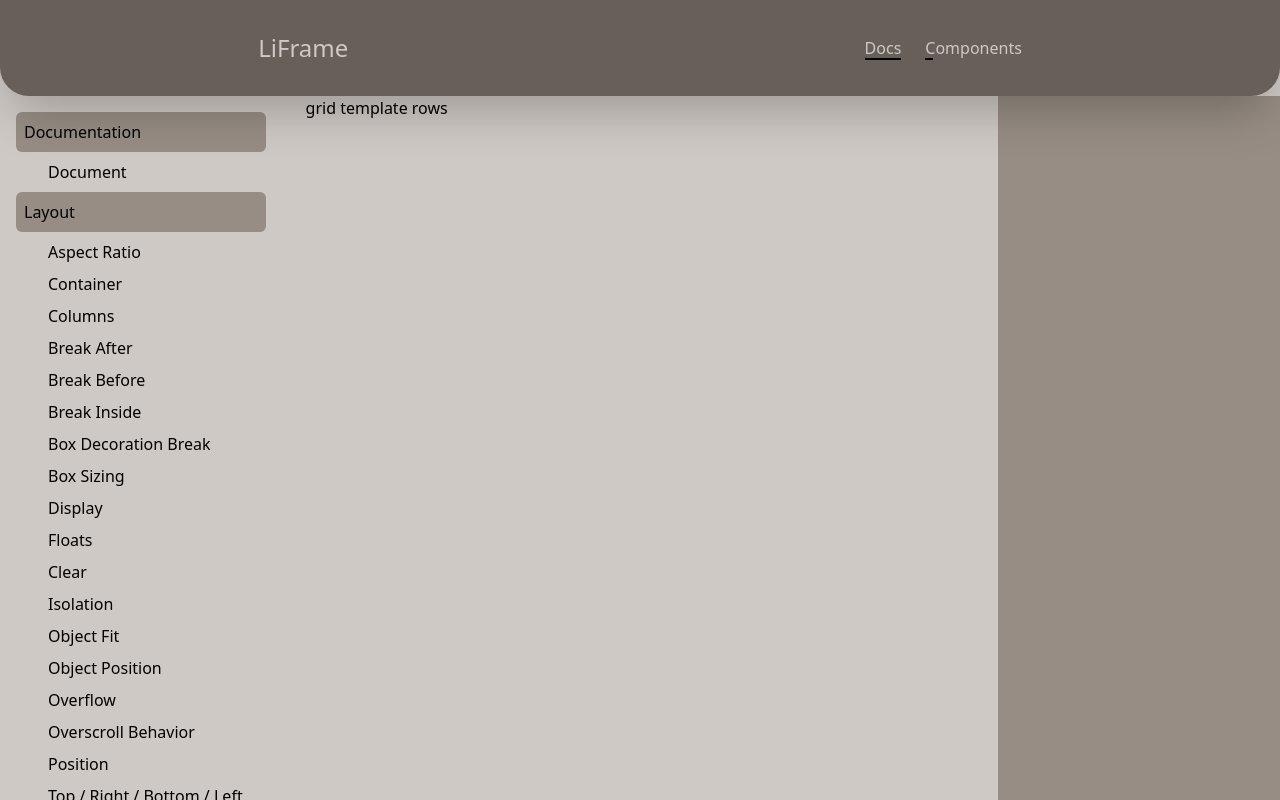
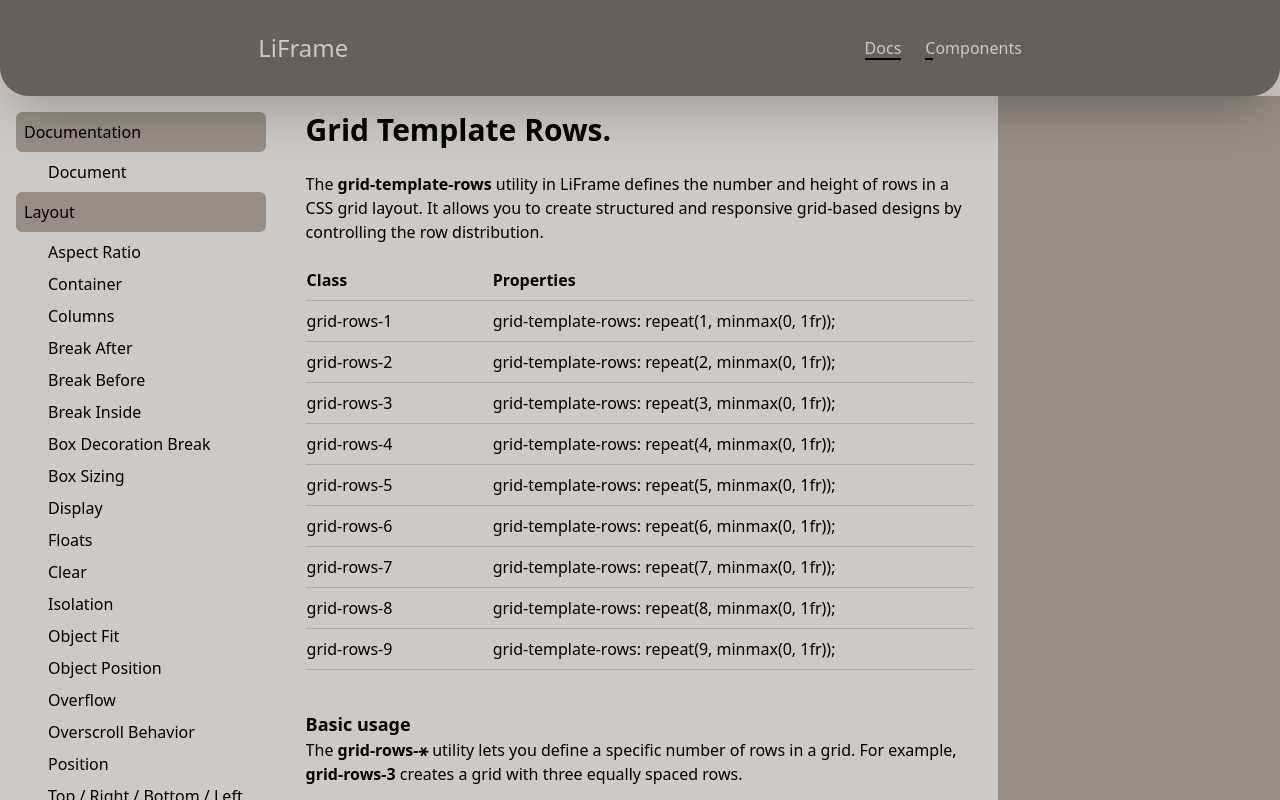
Before and after one commit to biswajitbesra/LiFrame, a React (Vite) app: page /docs/grid-template-rows in a window 1280 px wide. Built offline with nearby package versions, Linux system fonts and the light colour scheme.

Commit message:
Page added

```diff
--- a/src/components/Pages/Flex&Grid/GridTemplateRows.jsx
+++ b/src/components/Pages/Flex&Grid/GridTemplateRows.jsx
@@ -2,8 +2,88 @@
 
 function GridTemplateRows() {
     return (
-        <div>
-            grid template rows
+        <div className='h-full overflow-scroll'>
+            <h1 className='text-3xl font-semibold mt-4 mb-6'>Grid Template Rows.</h1>
+            <p className='mb-4'>The <span className='font-semibold'>grid-template-rows</span> utility in LiFrame defines the number and height of rows in a CSS grid layout. It allows you to create structured and responsive grid-based designs by controlling the row distribution.</p>
+
+            <section className='mb-7 h-3/5 overflow-y-scroll'>
+                <table className='w-full'>
+                    <thead className='sticky top-0 w-full bg-primary'>
+                        <tr>
+                            <th className='text-left border-b border-[#ababab] py-2'> Class </th>
+                            <th className='text-left border-b border-[#ababab] py-2'> Properties </th>
+                        </tr>
+                    </thead>
+                    <tbody>
+                        <tr>
+                            <td class="border-b border-[#ababab] py-2">grid-rows-1</td>
+                            <td class="border-b border-[#ababab] py-2">grid-template-rows: repeat(1, minmax(0, 1fr));</td>
+                        </tr>
+                        <tr>
+                            <td class="border-b border-[#ababab] py-2">grid-rows-2</td>
+                            <td class="border-b border-[#ababab] py-2">grid-template-rows: repeat(2, minmax(0, 1fr));</td>
+                        </tr>
+                        <tr>
+                            <td class="border-b border-[#ababab] py-2">grid-rows-3</td>
+                            <td class="border-b border-[#ababab] py-2">grid-template-rows: repeat(3, minmax(0, 1fr));</td>
+                        </tr>
+                        <tr>
+                            <td class="border-b border-[#ababab] py-2">grid-rows-4</td>
+                            <td class="border-b border-[#ababab] py-2">grid-template-rows: repeat(4, minmax(0, 1fr));</td>
+                        </tr>
+                        <tr>
+                            <td class="border-b border-[#ababab] py-2">grid-rows-5</td>
+                            <td class="border-b border-[#ababab] py-2">grid-template-rows: repeat(5, minmax(0, 1fr));</td>
+                        </tr>
+                        <tr>
+                            <td class="border-b border-[#ababab] py-2">grid-rows-6</td>
+                            <td class="border-b border-[#ababab] py-2">grid-template-rows: repeat(6, minmax(0, 1fr));</td>
+                        </tr>
+                        <tr>
+                            <td class="border-b border-[#ababab] py-2">grid-rows-7</td>
+                            <td class="border-b border-[#ababab] py-2">grid-template-rows: repeat(7, minmax(0, 1fr));</td>
+                        </tr>
+                        <tr>
+                            <td class="border-b border-[#ababab] py-2">grid-rows-8</td>
+                            <td class="border-b border-[#ababab] py-2">grid-template-rows: repeat(8, minmax(0, 1fr));</td>
+                        </tr>
+                        <tr>
+                            <td class="border-b border-[#ababab] py-2">grid-rows-9</td>
+                            <td class="border-b border-[#ababab] py-2">grid-template-rows: repeat(9, minmax(0, 1fr));</td>
+                        </tr>
+                        <tr>
+                            <td class="border-b border-[#ababab] py-2">grid-rows-10</td>
+                            <td class="border-b border-[#ababab] py-2">grid-template-rows: repeat(10, minmax(0, 1fr));</td>
+                        </tr>
+                        <tr>
+                            <td class="border-b border-[#ababab] py-2">grid-rows-11</td>
+                            <td class="border-b border-[#ababab] py-2">grid-template-rows: repeat(11, minmax(0, 1fr));</td>
+                        </tr>
+                        <tr>
+                            <td class="border-b border-[#ababab] py-2">grid-rows-12</td>
+                            <td class="border-b border-[#ababab] py-2">grid-template-rows: repeat(12, minmax(0, 1fr));</td>
+                        </tr>
+                        <tr>
+                            <td class="border-b border-[#ababab] py-2">grid-rows-none</td>
+                            <td class="border-b border-[#ababab] py-2">grid-template-rows: none;</td>
+                        </tr>
+                        <tr>
+                            <td class="border-b border-[#ababab] py-2">grid-rows-subgrid</td>
+                            <td class="border-b border-[#ababab] py-2">grid-template-rows: subgrid;</td>
+                        </tr>
+                    </tbody>
+                </table>
+            </section>
+
+            <section className='mb-7'>
+                <h5 className='font-semibold text-lg'>Basic usage</h5>
+                <p className='mb-4'>The <span className='font-semibold'>grid-rows-&#9913;</span> utility lets you define a specific number of rows in a grid. For example, <span className='font-semibold'>grid-rows-3</span> creates a grid with three equally spaced rows.</p>
+            </section>
+
+            <section className='mb-7'>
+                <h5 className='font-semibold text-lg'>Applying conditionally</h5>
+                <p className='mb-4'>You can adjust row configurations responsively using screen size prefixes. For example, <span className='font-semibold'>md:grid-rows-4</span> applies four rows at the <span className='font-semibold'>md</span> (medium) breakpoint. Pseudo-classes like <span className='font-semibold'>hover</span> and <span className='font-semibold'>focus</span> can also be used for dynamic row adjustments.</p>
+            </section>
         </div>
     )
 }
```
